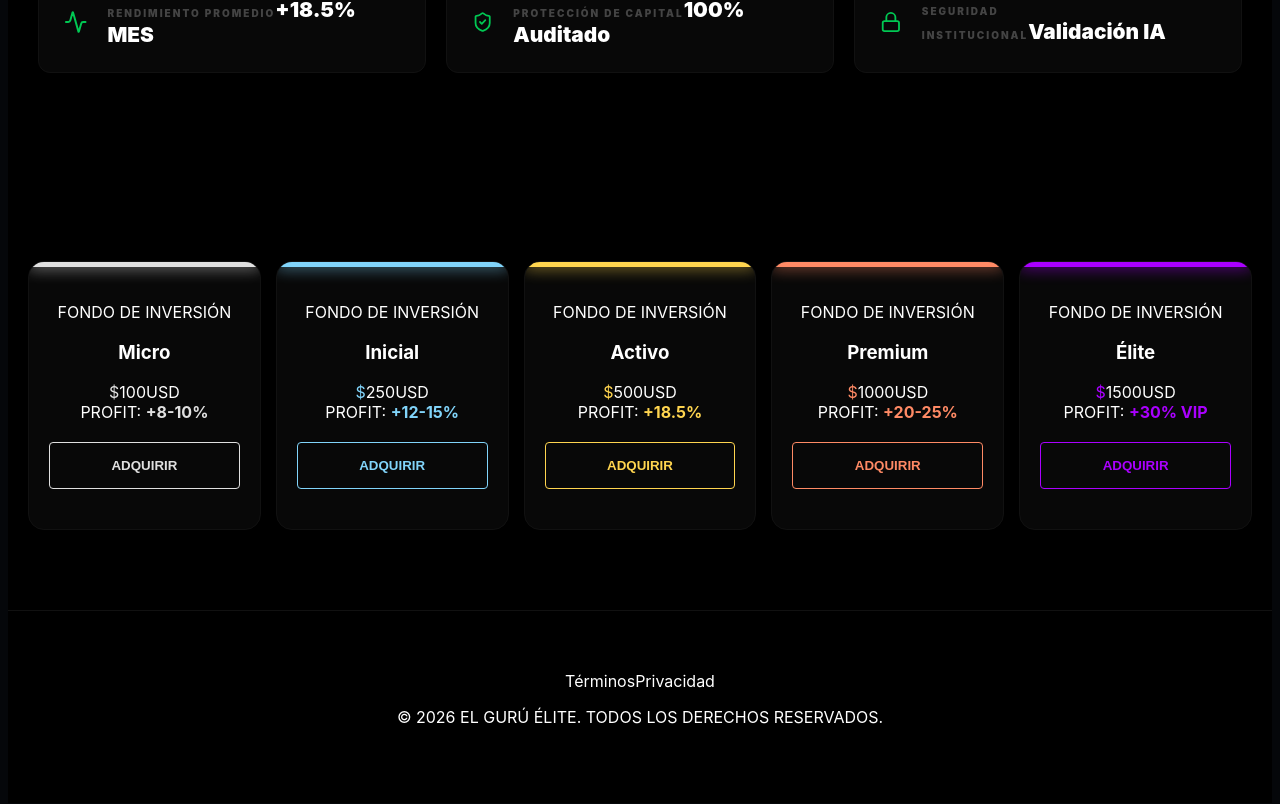
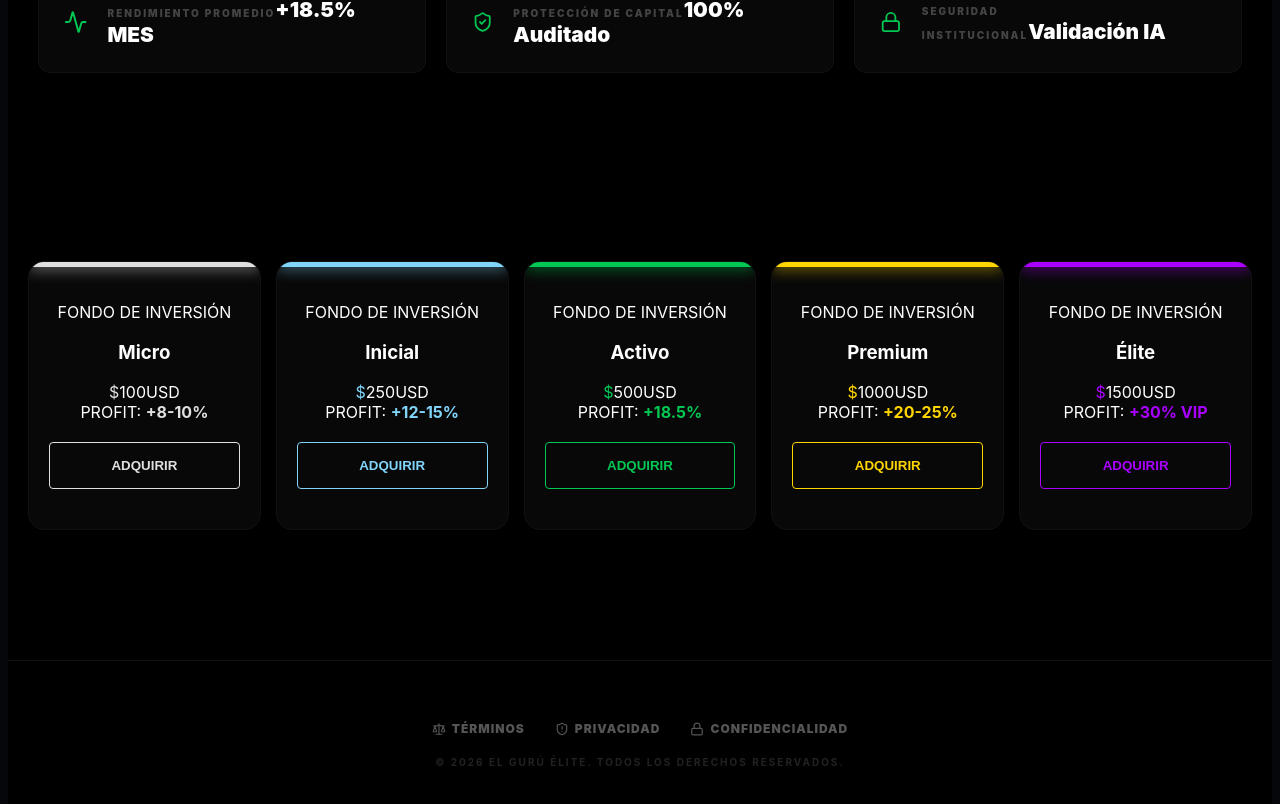
Before and after one commit to DeVx1978/el-guru-elite, a Next.js app: page / in a window 1280 px wide. Shown: the part 747-1551 px from the top of the page. Built offline with nearby package versions, Linux system fonts and the light colour scheme.

Commit message:
VFinal_Footer: Implementación de Términos, Privacidad y Confidencialidad independientes

```diff
--- a/src/app/page.tsx
+++ b/src/app/page.tsx
@@ -2,7 +2,7 @@
 import React, { useState, useEffect } from 'react';
 import { useRouter } from 'next/navigation';
 import {
-  ShieldCheck, ArrowUpRight, Lock, FileText, Scale, Activity, Zap, TrendingUp, Globe, ChevronDown, X, Menu
+  ShieldCheck, ArrowUpRight, Lock, FileText, Scale, Activity, Zap, TrendingUp, Globe, ChevronDown, X, Menu, ShieldAlert
 } from 'lucide-react';
 
 export default function LandingPage() {
@@ -23,24 +23,32 @@ export default function LandingPage() {
     e.preventDefault();
     setIsNavigating(true);
     setMenuMovilAbierto(false);
-    setTimeout(() => {
-      router.push(ruta);
-    }, 4000);
+    setTimeout(() => { router.push(ruta); }, 4000);
   };
 
   const membresias = [
     { name: 'Micro', price: '100', profit: '+8-10%', perk: 'Nivel 1: Acceso Base', delay: '0.1s', color: '#E0E0E0' },
     { name: 'Inicial', price: '250', profit: '+12-15%', perk: 'Nivel 2: Gestión Activa', delay: '0.2s', color: '#81D4FA' },
-    { name: 'Activo', price: '500', profit: '+18.5%', perk: 'Nivel 3: Capital Auditado', delay: '0.3s', color: '#FFD54F' },
-    { name: 'Premium', price: '1000', profit: '+20-25%', perk: 'Nivel 4: Prioridad Institucional', delay: '0.4s', color: '#FF8A65' },
+    { name: 'Activo', price: '500', profit: '+18.5%', perk: 'Nivel 3: Capital Auditado', delay: '0.3s', color: '#00C853' },
+    { name: 'Premium', price: '1000', profit: '+20-25%', perk: 'Nivel 4: Prioridad Institucional', delay: '0.4s', color: '#FFD600' },
     { name: 'Élite', price: '1500', profit: '+30% VIP', perk: 'Nivel 5: Fondo Global VIP', delay: '0.5s', color: '#AA00FF' }
   ];
 
+  // --- LÓGICA DE TEXTOS INDEPENDIENTES (REFORZADA) ---
   const abrirLegal = (tipo: string) => {
     const textos: {[key: string]: {t: string, c: string}} = {
-      terminos: { t: "Términos de Servicio", c: "Al participar en nuestros fondos, el inversor reconoce que la gestión algorítmica busca maximizar la eficiencia. El Gurú Élite opera bajo protocolos de transparencia institucional." },
-      privacidad: { t: "Políticas de Privacidad", c: "Su identidad es nuestro activo más valioso. Utilizamos encriptación AES-256 para asegurar que su actividad financiera permanezca estrictamente privada." },
-      confidencialidad: { t: "Confidencialidad", c: "Toda estrategia de arbitraje y análisis cuantitativo compartido en esta plataforma es propiedad intelectual protegida y no debe ser divulgada a terceros." }
+      terminos: {
+        t: "Términos de Servicio",
+        c: "Al participar en nuestros fondos, el inversor reconoce que la gestión algorítmica busca maximizar la eficiencia. El Gurú Élite opera bajo protocolos de transparencia institucional y el inversor acepta los riesgos inherentes al mercado financiero."
+      },
+      privacidad: {
+        t: "Políticas de Privacidad",
+        c: "Su identidad es nuestro activo más valioso. Utilizamos encriptación AES-256 para asegurar que su actividad financiera y datos personales permanezcan bajo estricto anonimato y protección profesional."
+      },
+      confidencialidad: {
+        t: "Acuerdo de Confidencialidad",
+        c: "Toda estrategia de arbitraje, análisis de alta frecuencia y tecnología compartida en esta plataforma es propiedad intelectual protegida. Queda prohibida la reproducción total o parcial fuera del entorno Élite."
+      }
     };
     setModalAbierto({titulo: textos[tipo].t, contenido: textos[tipo].c});
   };
@@ -58,14 +66,13 @@ export default function LandingPage() {
   if (loading || isNavigating) {
     return (
       <div className="splash-master">
-        <div className={`loader-container ${isNavigating ? 'nav-mode' : ''}`}>
+        <div className="loader-container">
           <div className="pulse-ring"></div>
           <div className="image-wrapper"><img src="/images/guru.jpg" alt="El Guru Elite" /></div>
           <div className="scan-line"></div>
         </div>
         <div className="welcome-container-luxe">
           <div className="loading-bar-master"><div className="loading-bar-fill"></div></div>
-          {/* 💉 SUTURA 1: Centrado absoluto del texto bajo el brujo */}
           <h2 className="loading-text-elite">{isNavigating ? "VALIDANDO CREDENCIALES..." : "IDENTIFICANDO INVERSOR ÉLITE..."}</h2>
         </div>
         <style jsx global>{`
@@ -75,12 +82,10 @@ export default function LandingPage() {
           .image-wrapper img { width: 100%; height: 100%; object-fit: cover; }
           .pulse-ring { position: absolute; top: -15%; left: -15%; width: 130%; height: 130%; border: 2px solid #00C853; border-radius: 50%; animation: pulse-master 2s infinite; opacity: 0.4; }
           .scan-line { position: absolute; top: 0; left: 0; width: 100%; height: 8px; background: linear-gradient(to right, transparent, #00C853, transparent); box-shadow: 0 0 20px #00C853; z-index: 3; animation: scan-master 3s ease-in-out infinite; }
-
           .welcome-container-luxe { display: flex; flex-direction: column; align-items: center; justify-content: center; text-align: center; width: 100%; }
           .loading-bar-master { width: 220px; height: 2px; background: rgba(255,255,255,0.05); margin-bottom: 15px; }
           .loading-bar-fill { width: 0%; height: 100%; background: #00C853; animation: progress-master 4s linear forwards; }
           .loading-text-elite { color: #00C853; font-size: 13px; letter-spacing: 6px; font-weight: 800; text-transform: uppercase; margin: 0; }
-
           @keyframes pulse-master { 0% { transform: scale(0.8); opacity: 1; } 100% { transform: scale(1.4); opacity: 0; } }
           @keyframes progress-master { 100% { width: 100%; } }
           @keyframes scan-master { 0%, 100% { top: 0%; } 50% { top: 100%; } }
@@ -96,11 +101,10 @@ export default function LandingPage() {
           <div className="info-page-container glass-effect">
             <div className="info-header">
               <h3 className="info-title">{modalAbierto.titulo}</h3>
-              {/* 💉 SUTURA 2: Botón X traído hacia adentro del margen */}
               <button className="info-close" onClick={() => setModalAbierto(null)}><X size={32} color="#00C853" /></button>
             </div>
             <div className="info-body">
-              <div className="info-tag"><Zap size={16} color="#00C853" /> SECCIÓN EXCLUSIVA</div>
+              <div className="info-tag"><Zap size={16} color="#00C853" /> LEGAL ÉLITE</div>
               <p>{modalAbierto.contenido}</p>
             </div>
             <div className="info-footer-line"></div>
@@ -134,8 +138,7 @@ export default function LandingPage() {
         <div className="hero-content">
           <div className="hero-status-tag"><Zap size={14} color="#00C853" /> ÉLITE DE INVERSIÓN EXCLUSIVA</div>
           <h1 className="hero-main-title">
-            <span className="text-glow-neon">LA CIENCIA DE</span> <br/>
-            PREDECIR
+            <span className="text-glow-neon">LA CIENCIA DE</span> <br/>PREDECIR
           </h1>
           <p className="hero-subtext">Optimización estratégica de activos mediante algoritmos de IA de alta frecuencia. Seguridad blindada para inversores de alto perfil.</p>
           <div className="hero-cta-btn-group">
@@ -164,7 +167,6 @@ export default function LandingPage() {
         <div className="plans-grid-luxe">
           {membresias.map((plan) => (
             <div key={plan.name} className="membership-card-luxe" style={{'--card-color': plan.color} as React.CSSProperties}>
-              {/* 💉 SUTURA 3: Barra de energía restaurada en cada tarjeta */}
               <div className="card-energy-bar"></div>
               <div className="m-card-inner">
                 <div className="m-card-header"><span className="m-fondo-tag">FONDO DE INVERSIÓN</span><h3 className="m-card-name" style={{color:'white'}}>{plan.name}</h3></div>
@@ -177,10 +179,18 @@ export default function LandingPage() {
         </div>
       </section>
 
+      {/* 💉 FOOTER REFORMADO: TÉRMINOS, PRIVACIDAD Y CONFIDENCIALIDAD */}
       <footer className="footer-elite-master">
         <div className="footer-links-row">
-          <span className="f-item-elite" onClick={() => abrirLegal('terminos')}>Términos</span>
-          <span className="f-item-elite" onClick={() => abrirLegal('privacidad')}>Privacidad</span>
+          <span className="f-item-elite" onClick={() => abrirLegal('terminos')}>
+            <Scale size={14} /> Términos
+          </span>
+          <span className="f-item-elite" onClick={() => abrirLegal('privacidad')}>
+            <ShieldAlert size={14} /> Privacidad
+          </span>
+          <span className="f-item-elite" onClick={() => abrirLegal('confidencialidad')}>
+            <Lock size={14} /> Confidencialidad
+          </span>
         </div>
         <p className="f-copyright-text">© 2026 EL GURÚ ÉLITE. TODOS LOS DERECHOS RESERVADOS.</p>
       </footer>
@@ -199,15 +209,16 @@ export default function LandingPage() {
         @media (min-width: 1024px) { .btn-nav-access { display: block; } .menu-toggle { display: none !important; } }
         .menu-toggle { display: block; background: none; border: none; cursor: pointer; }
 
-        .info-overlay { position: fixed; top: 0; left: 0; width: 100%; height: 100%; background: #000; z-index: 2000; transform: translateY(100%); transition: transform 0.5s; }
+        .info-overlay { position: fixed; top: 0; left: 0; width: 100%; height: 100%; background: #000; z-index: 2000; transform: translateY(100%); transition: transform 0.5s cubic-bezier(0.19, 1, 0.22, 1); }
         .info-overlay.active { transform: translateY(0); }
-        .info-page-container { height: 100%; width: 100%; padding: 40px 25px; display: flex; flex-direction: column; box-sizing: border-box; position: relative; }
-        .info-header { display: flex; justify-content: space-between; align-items: center; margin-bottom: 40px; width: 100%; }
-        .info-title { font-size: 1.8rem; font-weight: 900; text-transform: uppercase; color: white; margin: 0; }
-        .info-close { background: none; border: none; cursor: pointer; padding: 10px; z-index: 2001; }
+        .info-page-container { height: 100%; width: 100%; padding: 40px 25px; display: flex; flex-direction: column; box-sizing: border-box; }
+        .info-header { display: flex; justify-content: space-between; align-items: center; margin-bottom: 40px; }
+        .info-title { font-size: 1.8rem; font-weight: 900; text-transform: uppercase; color: white; }
+        .info-close { background: none; border: none; cursor: pointer; padding: 10px; }
         .info-body { text-align: left; }
         .info-tag { font-size: 11px; font-weight: 900; color: var(--neon); letter-spacing: 3px; margin-bottom: 20px; display: flex; align-items: center; gap: 10px; }
         .info-body p { font-size: 1.15rem; line-height: 1.8; color: #ccc; }
+        .info-footer-line { width: 40px; height: 3px; background: var(--neon); margin-top: 30px; box-shadow: 0 0 10px var(--neon); }
 
         .mobile-menu-overlay { position: fixed; top: 80px; left: 0; width: 100%; height: 0; background: #000; overflow: hidden; transition: 0.5s; display: flex; flex-direction: column; align-items: center; justify-content: center; gap: 40px; z-index: 999; }
         .mobile-menu-overlay.active { height: calc(100vh - 80px); }
@@ -236,7 +247,13 @@ export default function LandingPage() {
         .membership-card-luxe { background: #080808; border: 1px solid #111; border-radius: 16px; padding: 40px 20px; position: relative; overflow: hidden; transition: 0.4s; }
         .card-energy-bar { position: absolute; top:0; left:0; width: 100%; height: 5px; background: var(--card-color); box-shadow: 0 0 15px var(--card-color); z-index: 10; }
         .btn-m-acquire { width: 100%; padding: 15px; background: transparent; border: 1px solid var(--btn-color); color: var(--btn-color); font-weight: 900; cursor: pointer; border-radius: 4px; transition: 0.3s; margin-top: 20px; }
-        .footer-elite-master { padding: 60px 20px; text-align: center; border-top: 1px solid #111; }
+
+        /* 💉 ESTILOS FOOTER */
+        .footer-elite-master { padding: 60px 20px; text-align: center; border-top: 1px solid #111; margin-top: 50px; }
+        .footer-links-row { display: flex; justify-content: center; gap: 30px; margin-bottom: 20px; flex-wrap: wrap; }
+        .f-item-elite { color: #555; font-size: 12px; font-weight: 900; text-transform: uppercase; letter-spacing: 1px; cursor: pointer; transition: 0.3s; display: flex; align-items: center; gap: 6px; }
+        .f-item-elite:hover { color: var(--neon); }
+        .f-copyright-text { color: #222; font-size: 10px; font-weight: 700; letter-spacing: 2px; }
       `}</style>
     </div>
   );
```
